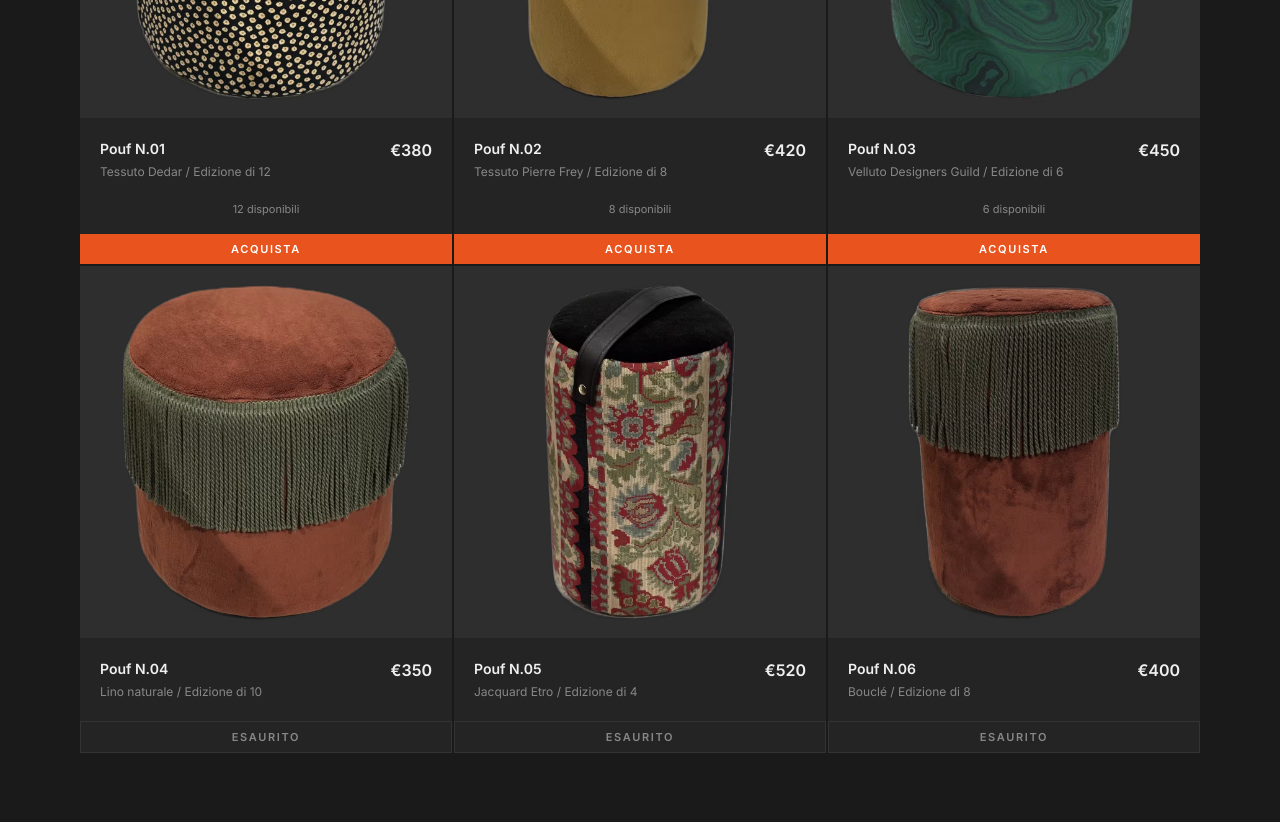
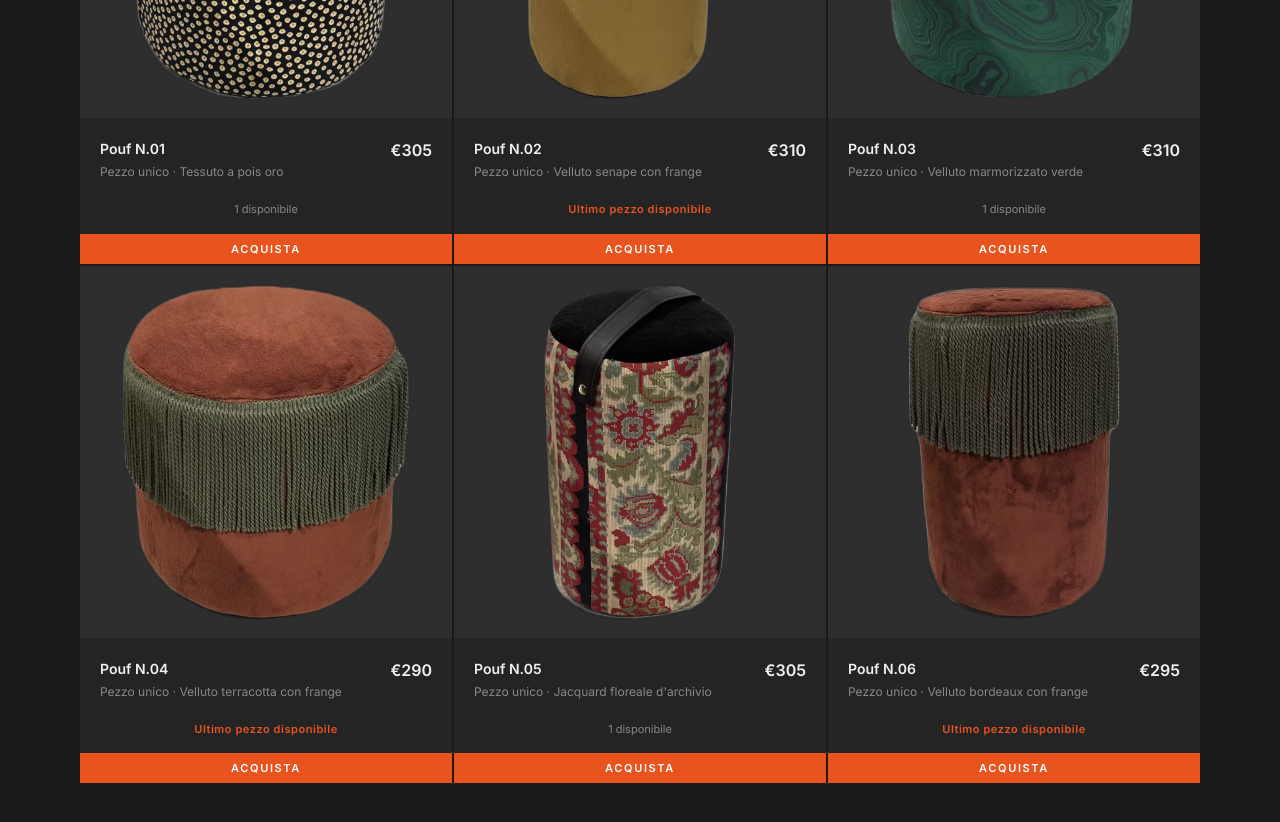
Before and after one commit to Giuserrr/stradanuovagenova, a website: page index.html in a window 1280 px wide. Shown: the part 1740-2562 px from the top of the page. Drawn offline with Linux system fonts and the light colour scheme.

Commit message:
feat: drop come pezzi unici - prezzi 290-310 + badge "Ultimo pezzo"
Riallineato il drop alla realta showroom: tutti i 6 pouf sono pezzi unici
realizzati con rimasugli di tessuti pregiati di lavori precedenti, niente
brand specifico in vetrina.

- Prezzi 290-310 EUR con variazione (02=03=310, 01=05=305, 04=290, 06=295)
- Descrizioni "Pezzo unico - <materiale/colore>" senza nominare brand
- Tutti available, stock=1 (pezzi unici)
- Nuovo campo lastPiece in products.json: 02/04/06 mostrano badge arancio
  "Ultimo pezzo disponibile" (.drop-card-stock.highlight), 01/03/05 il
  classico "1 disponibile" dim. Alternato 1 su 2 per ritmo visivo
- build-drop-grid.js gestisce il branch lastPiece condizionalmente

```diff
--- a/index.html
+++ b/index.html
@@ -158,6 +158,11 @@
   text-align: center;
   padding: 0 20px 16px;
 }
+.drop-card-stock.highlight {
+  color: var(--accent);
+  font-weight: 600;
+  letter-spacing: 0.05em;
+}
 .drop-card-status {
   display: inline-block;
   padding: 8px 0;
@@ -279,100 +284,103 @@
         <div class="drop-card-img">
           <picture>
             <source srcset="/img/drop/01.avif" type="image/avif">
-            <img src="/img/drop/01.webp" alt="Pouf N.01 — Tessuto Dedar / Edizione di 12" width="1200" height="1200" loading="lazy" decoding="async">
+            <img src="/img/drop/01.webp" alt="Pouf N.01 — Pezzo unico · Tessuto a pois oro" width="1200" height="1200" loading="lazy" decoding="async">
           </picture>
         </div>
         <div class="drop-card-info">
           <div>
             <h3 class="drop-card-name">Pouf N.01</h3>
-            <p class="drop-card-detail">Tessuto Dedar / Edizione di 12</p>
+            <p class="drop-card-detail">Pezzo unico · Tessuto a pois oro</p>
           </div>
-          <div class="drop-card-price">&euro;380</div>
+          <div class="drop-card-price">&euro;305</div>
         </div>
-        <div class="drop-card-stock">12 disponibili</div>
+        <div class="drop-card-stock">1 disponibile</div>
         <button type="button" class="drop-card-status available" data-product-id="pouf-01">Acquista</button>
       </article>
       <article class="drop-card">
         <div class="drop-card-img">
           <picture>
             <source srcset="/img/drop/02.avif" type="image/avif">
-            <img src="/img/drop/02.webp" alt="Pouf N.02 — Tessuto Pierre Frey / Edizione di 8" width="1200" height="1200" loading="lazy" decoding="async">
+            <img src="/img/drop/02.webp" alt="Pouf N.02 — Pezzo unico · Velluto senape con frange" width="1200" height="1200" loading="lazy" decoding="async">
           </picture>
         </div>
         <div class="drop-card-info">
           <div>
             <h3 class="drop-card-name">Pouf N.02</h3>
-            <p class="drop-card-detail">Tessuto Pierre Frey / Edizione di 8</p>
+            <p class="drop-card-detail">Pezzo unico · Velluto senape con frange</p>
           </div>
-          <div class="drop-card-price">&euro;420</div>
+          <div class="drop-card-price">&euro;310</div>
         </div>
-        <div class="drop-card-stock">8 disponibili</div>
+        <div class="drop-card-stock highlight">Ultimo pezzo disponibile</div>
         <button type="button" class="drop-card-status available" data-product-id="pouf-02">Acquista</button>
       </article>
       <article class="drop-card">
         <div class="drop-card-img">
           <picture>
             <source srcset="/img/drop/03.avif" type="image/avif">
-            <img src="/img/drop/03.webp" alt="Pouf N.03 — Velluto Designers Guild / Edizione di 6" width="1200" height="1200" loading="lazy" decoding="async">
+            <img src="/img/drop/03.webp" alt="Pouf N.03 — Pezzo unico · Velluto marmorizzato verde" width="1200" height="1200" loading="lazy" decoding="async">
           </picture>
         </div>
         <div class="drop-card-info">
           <div>
             <h3 class="drop-card-name">Pouf N.03</h3>
-            <p class="drop-card-detail">Velluto Designers Guild / Edizione di 6</p>
+            <p class="drop-card-detail">Pezzo unico · Velluto marmorizzato verde</p>
           </div>
-          <div class="drop-card-price">&euro;450</div>
+          <div class="drop-card-price">&euro;310</div>
         </div>
-        <div class="drop-card-stock">6 disponibili</div>
+        <div class="drop-card-stock">1 disponibile</div>
         <button type="button" class="drop-card-status available" data-product-id="pouf-03">Acquista</button>
       </article>
       <article class="drop-card">
         <div class="drop-card-img">
           <picture>
             <source srcset="/img/drop/04.avif" type="image/avif">
-            <img src="/img/drop/04.webp" alt="Pouf N.04 — Lino naturale / Edizione di 10" width="1200" height="1200" loading="lazy" decoding="async">
+            <img src="/img/drop/04.webp" alt="Pouf N.04 — Pezzo unico · Velluto terracotta con frange" width="1200" height="1200" loading="lazy" decoding="async">
           </picture>
         </div>
         <div class="drop-card-info">
           <div>
             <h3 class="drop-card-name">Pouf N.04</h3>
-            <p class="drop-card-detail">Lino naturale / Edizione di 10</p>
+            <p class="drop-card-detail">Pezzo unico · Velluto terracotta con frange</p>
           </div>
-          <div class="drop-card-price">&euro;350</div>
+          <div class="drop-card-price">&euro;290</div>
         </div>
-        <button type="button" class="drop-card-status soldout" disabled>Esaurito</button>
+        <div class="drop-card-stock highlight">Ultimo pezzo disponibile</div>
+        <button type="button" class="drop-card-status available" data-product-id="pouf-04">Acquista</button>
       </article>
       <article class="drop-card">
         <div class="drop-card-img">
           <picture>
             <source srcset="/img/drop/05.avif" type="image/avif">
-            <img src="/img/drop/05.webp" alt="Pouf N.05 — Jacquard Etro / Edizione di 4" width="1200" height="1200" loading="lazy" decoding="async">
+            <img src="/img/drop/05.webp" alt="Pouf N.05 — Pezzo unico · Jacquard floreale d&#39;archivio" width="1200" height="1200" loading="lazy" decoding="async">
           </picture>
         </div>
         <div class="drop-card-info">
           <div>
             <h3 class="drop-card-name">Pouf N.05</h3>
-            <p class="drop-card-detail">Jacquard Etro / Edizione di 4</p>
+            <p class="drop-card-detail">Pezzo unico · Jacquard floreale d&#39;archivio</p>
           </div>
-          <div class="drop-card-price">&euro;520</div>
+          <div class="drop-card-price">&euro;305</div>
         </div>
-        <button type="button" class="drop-card-status soldout" disabled>Esaurito</button>
+        <div class="drop-card-stock">1 disponibile</div>
+        <button type="button" class="drop-card-status available" data-product-id="pouf-05">Acquista</button>
       </article>
       <article class="drop-card">
         <div class="drop-card-img">
           <picture>
             <source srcset="/img/drop/06.avif" type="image/avif">
-            <img src="/img/drop/06.webp" alt="Pouf N.06 — Bouclé / Edizione di 8" width="1200" height="1200" loading="lazy" decoding="async">
+            <img src="/img/drop/06.webp" alt="Pouf N.06 — Pezzo unico · Velluto bordeaux con frange" width="1200" height="1200" loading="lazy" decoding="async">
           </picture>
         </div>
         <div class="drop-card-info">
           <div>
             <h3 class="drop-card-name">Pouf N.06</h3>
-            <p class="drop-card-detail">Bouclé / Edizione di 8</p>
+            <p class="drop-card-detail">Pezzo unico · Velluto bordeaux con frange</p>
           </div>
-          <div class="drop-card-price">&euro;400</div>
+          <div class="drop-card-price">&euro;295</div>
         </div>
-        <button type="button" class="drop-card-status soldout" disabled>Esaurito</button>
+        <div class="drop-card-stock highlight">Ultimo pezzo disponibile</div>
+        <button type="button" class="drop-card-status available" data-product-id="pouf-06">Acquista</button>
       </article>
       <!-- BUILD:DROP_GRID:END -->
     </div>
--- a/tools/build-drop-grid.js
+++ b/tools/build-drop-grid.js
@@ -47,7 +47,9 @@ function renderCard(p, i) {
   const available = p.available && p.stock > 0;
   const imgBlock = renderImgBlock(p, num);
   const stockLine = available
-    ? `\n        <div class="drop-card-stock">${p.stock} disponibil${p.stock === 1 ? 'e' : 'i'}</div>`
+    ? (p.lastPiece
+        ? `\n        <div class="drop-card-stock highlight">Ultimo pezzo disponibile</div>`
+        : `\n        <div class="drop-card-stock">${p.stock} disponibil${p.stock === 1 ? 'e' : 'i'}</div>`)
     : '';
   const cta = available
     ? `<button type="button" class="drop-card-status available" data-product-id="${escapeAttr(p.id)}">Acquista</button>`
```
Also changed, not shown: _data/products.json (+27 -21 lines).
